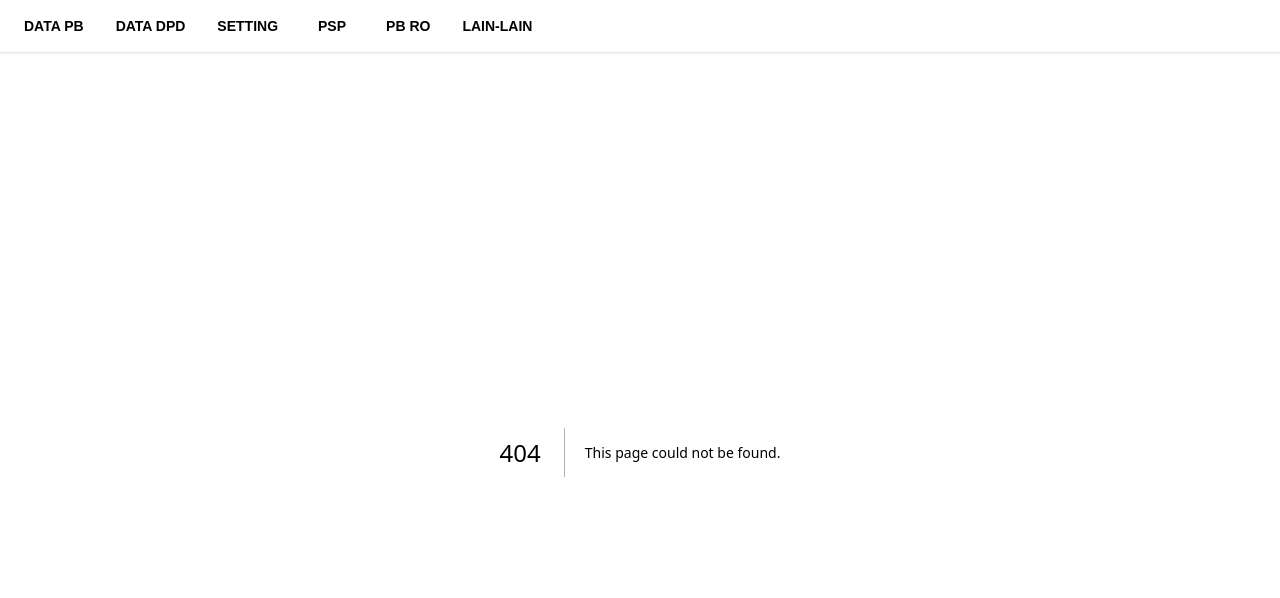
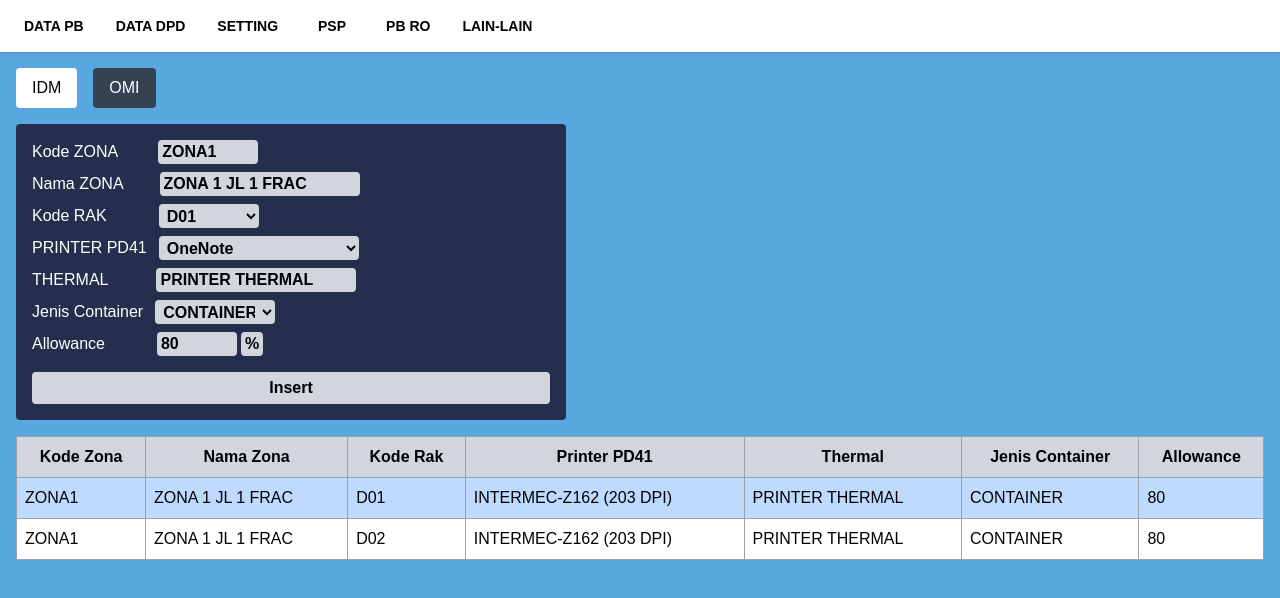
Before and after one commit to IdoMunthe/upload-pb-idm, a Next.js app: page /psp/zona in a window 1280 px wide. Before the commit this address had no page. Shown: the top 598 px of the page. Built offline with nearby package versions, Linux system fonts and the light colour scheme.

Commit message:
finished ui zona

```diff
--- /dev/null
+++ b/src/app/psp/zona/page.tsx
@@ -0,0 +1,254 @@
+"use client";
+
+import React, { useEffect, useState } from "react";
+
+interface Zone {
+  kodeZona: string;
+  namaZona: string;
+  kodeRak: string;
+  printerPd41: string;
+  thermal?: string;
+  jenisContainer: string;
+  allowance: number;
+}
+
+const dummyData: Record<"IDM" | "OMI", Zone[]> = {
+  IDM: [
+    {
+      kodeZona: "ZONA1",
+      namaZona: "ZONA 1 JL 1 FRAC",
+      kodeRak: "D01",
+      printerPd41: "INTERMEC-Z162 (203 DPI)",
+      thermal: "PRINTER THERMAL",
+      jenisContainer: "CONTAINER",
+      allowance: 80,
+    },
+    {
+      kodeZona: "ZONA1",
+      namaZona: "ZONA 1 JL 1 FRAC",
+      kodeRak: "D02",
+      printerPd41: "INTERMEC-Z162 (203 DPI)",
+      thermal: "PRINTER THERMAL",
+      jenisContainer: "CONTAINER",
+      allowance: 80,
+    },
+  ],
+  OMI: [
+    {
+      kodeZona: "ZONA2",
+      namaZona: "ZONA 2 JL 1 FRAC",
+      kodeRak: "D07",
+      printerPd41: "INTERMEC-Z263 (203 DPI)",
+      jenisContainer: "CONTAINER",
+      allowance: 80,
+    },
+    {
+      kodeZona: "ZONA2",
+      namaZona: "ZONA 2 JL 1 FRAC",
+      kodeRak: "D08",
+      printerPd41: "INTERMEC-Z263 (203 DPI)",
+      jenisContainer: "CONTAINER",
+      allowance: 80,
+    },
+  ],
+};
+
+export default function ZonePage() {
+  const [currentTab, setCurrentTab] = useState<"IDM" | "OMI">("IDM");
+  const [form, setForm] = useState<Zone>({
+    kodeZona: "",
+    namaZona: "",
+    kodeRak: "",
+    printerPd41: "",
+    thermal: "",
+    jenisContainer: "",
+    allowance: 0,
+  });
+  const [selectedKodeZona, setSelectedKodeZona] = useState<string | null>(null);
+  const [selectedKodeRak, setSelectedKodeRak] = useState<string | null>(null);
+
+  const zoneList = dummyData[currentTab];
+
+  const handleChange = (field: keyof Zone, value: string) => {
+    setForm((prev) => ({
+      ...prev,
+      [field]: field === "allowance" ? Number(value) : value,
+    }));
+  };
+
+  useEffect(() => {
+    const first = dummyData[currentTab][0];
+    if (first) {
+      setForm({ ...first });
+      setSelectedKodeRak(first.kodeRak); // Ganti dari kodeZona ke kodeRak
+    }
+  }, [currentTab]);
+
+  return (
+    <div className="p-4 min-h-screen bg-[#59a7df] text-white">
+      <div className="flex gap-4 mb-4">
+        {["IDM", "OMI"].map((tab) => (
+          <button
+            key={tab}
+            className={`px-4 py-2 rounded ${
+              currentTab === tab ? "bg-white text-black" : "bg-gray-700"
+            }`}
+            onClick={() => setCurrentTab(tab as "IDM" | "OMI")}
+          >
+            {tab}
+          </button>
+        ))}
+      </div>
+
+      <div className="bg-[#252f4d] p-4 rounded w-[550px] mb-4 space-y-2">
+        <div className="space-y-2">
+          <div className="flex justify-start gap-10">
+            <label>Kode ZONA</label>
+            <input
+              type="text"
+              value={form.kodeZona}
+              onChange={(e) => handleChange("kodeZona", e.target.value)}
+              className="text-black font-semibold bg-gray-300 w-[100px] px-1 rounded"
+            />
+          </div>
+          <div className="flex justify-start gap-9">
+            <label>Nama ZONA</label>
+            <input
+              type="text"
+              value={form.namaZona}
+              onChange={(e) => handleChange("namaZona", e.target.value)}
+              className="text-black font-semibold bg-gray-300 w-[200px] px-1 rounded"
+            />
+          </div>
+          {/* KODE RAK */}
+          <div className="flex justify-start gap-13">
+            <label>Kode RAK</label>
+            <select
+              value={form.kodeRak}
+              onChange={(e) => handleChange("kodeRak", e.target.value)}
+              className="text-black font-semibold bg-gray-300 w-[100px] px-1 rounded"
+            >
+              {Array.from({ length: 41 }, (_, i) => {
+                const rak = `D${(i + 1).toString().padStart(2, "0")}`;
+                return (
+                  <option key={rak} value={rak}>
+                    {rak}
+                  </option>
+                );
+              })}
+            </select>
+          </div>
+          {/* PRINTER PD41 */}
+          <div className="flex justify-start gap-3">
+            <label>PRINTER PD41</label>
+            <select
+              value={form.printerPd41}
+              onChange={(e) => handleChange("printerPd41", e.target.value)}
+              className="text-black font-semibold bg-gray-300 w-[200px] px-1 rounded"
+            >
+              {[
+                "OneNote",
+                "PDF24 Fax",
+                "PDF24",
+                "Microsoft XPS Document Writer",
+                "Microsoft Print to PDF",
+                "Fax",
+              ].map((printer) => (
+                <option key={printer} value={printer}>
+                  {printer}
+                </option>
+              ))}
+            </select>
+          </div>
+          {currentTab === "IDM" && (
+            <div className="flex justify-start gap-12">
+              <label>THERMAL</label>
+              <input
+                type="text"
+                value={form.thermal}
+                onChange={(e) => handleChange("thermal", e.target.value)}
+                className="text-black font-semibold bg-gray-300 w-[200px] px-1 rounded"
+              />
+            </div>
+          )}
+          {/* JENIS CONTAINER */}
+          <div className="flex justify-start gap-3">
+            <label>Jenis Container</label>
+            <select
+              value={form.jenisContainer}
+              onChange={(e) => handleChange("jenisContainer", e.target.value)}
+              className="text-black font-semibold bg-gray-300 w-[120px] px-1 rounded"
+            >
+              <option value="CONTAINER">CONTAINER</option>
+              <option value="BRONJONG">BRONJONG</option>
+            </select>
+          </div>
+          <div className="flex justify-start gap-13">
+            <label>Allowance</label>
+            <div className="flex gap-1">
+              <input
+                type="number"
+                value={form.allowance}
+                onChange={(e) => handleChange("allowance", e.target.value)}
+                className="text-black font-semibold bg-gray-300 w-[80px] px-1 rounded"
+              />
+              <span className="text-black font-semibold bg-gray-300 px-1 rounded">
+                %
+              </span>
+            </div>
+          </div>
+        </div>
+        <button className="mt-2 bg-gray-300 text-black w-full rounded py-1 font-bold">
+          Insert
+        </button>
+      </div>
+
+      <table className="w-full bg-white text-black rounded border border-gray-400 border-collapse">
+        <thead className="bg-gray-300">
+          <tr>
+            <th className="p-2 border border-gray-400">Kode Zona</th>
+            <th className="p-2 border border-gray-400">Nama Zona</th>
+            <th className="p-2 border border-gray-400">Kode Rak</th>
+            <th className="p-2 border border-gray-400">Printer PD41</th>
+            {currentTab === "IDM" && (
+              <th className="p-2 border border-gray-400">Thermal</th>
+            )}
+            <th className="p-2 border border-gray-400">Jenis Container</th>
+            <th className="p-2 border border-gray-400">Allowance</th>
+          </tr>
+        </thead>
+        <tbody>
+          {zoneList.map((zone) => {
+            const isSelected = selectedKodeRak === zone.kodeRak;
+            return (
+              <tr
+                key={zone.kodeRak}
+                className={`cursor-pointer ${
+                  isSelected ? "bg-blue-200" : "hover:bg-blue-100"
+                }`}
+                onClick={() => {
+                  setForm({ ...zone });
+                  setSelectedKodeRak(zone.kodeRak);
+                }}
+              >
+                <td className="p-2 border border-gray-400">{zone.kodeZona}</td>
+                <td className="p-2 border border-gray-400">{zone.namaZona}</td>
+                <td className="p-2 border border-gray-400">{zone.kodeRak}</td>
+                <td className="p-2 border border-gray-400">
+                  {zone.printerPd41}
+                </td>
+                {currentTab === "IDM" && (
+                  <td className="p-2 border border-gray-400">{zone.thermal}</td>
+                )}
+                <td className="p-2 border border-gray-400">
+                  {zone.jenisContainer}
+                </td>
+                <td className="p-2 border border-gray-400">{zone.allowance}</td>
+              </tr>
+            );
+          })}
+        </tbody>
+      </table>
+    </div>
+  );
+}
```
